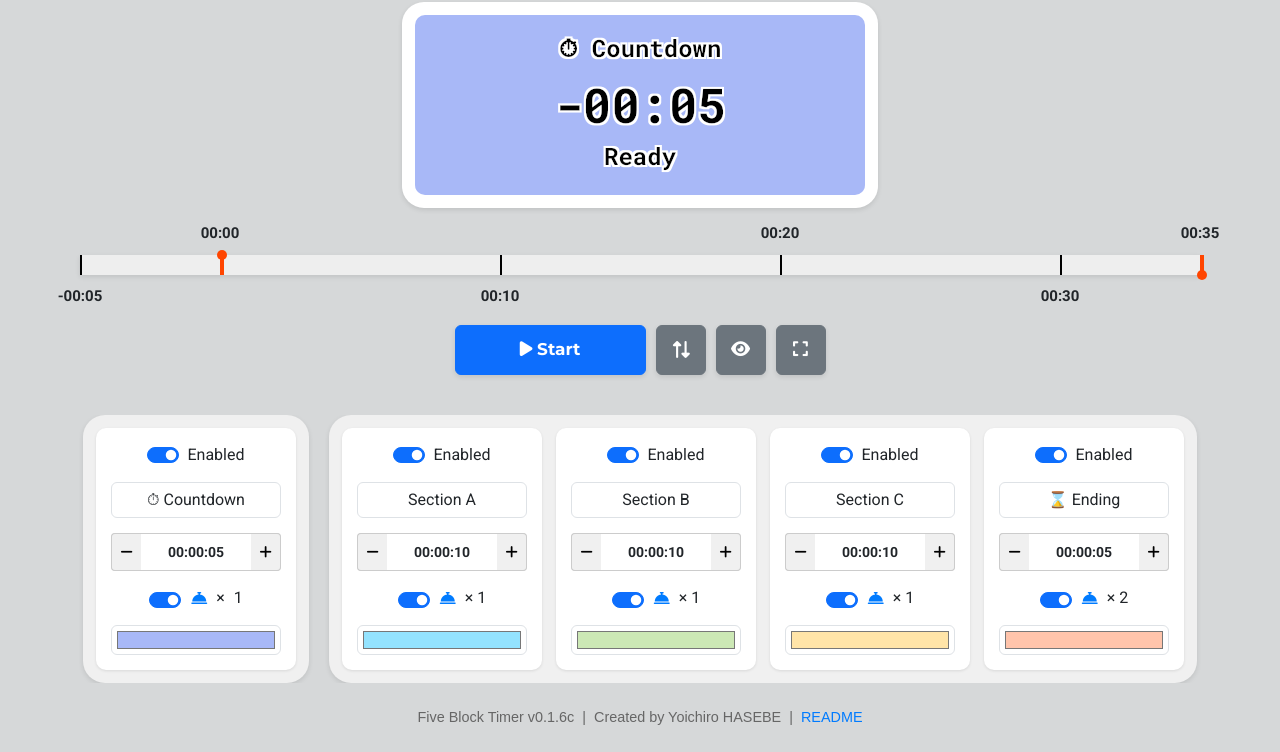
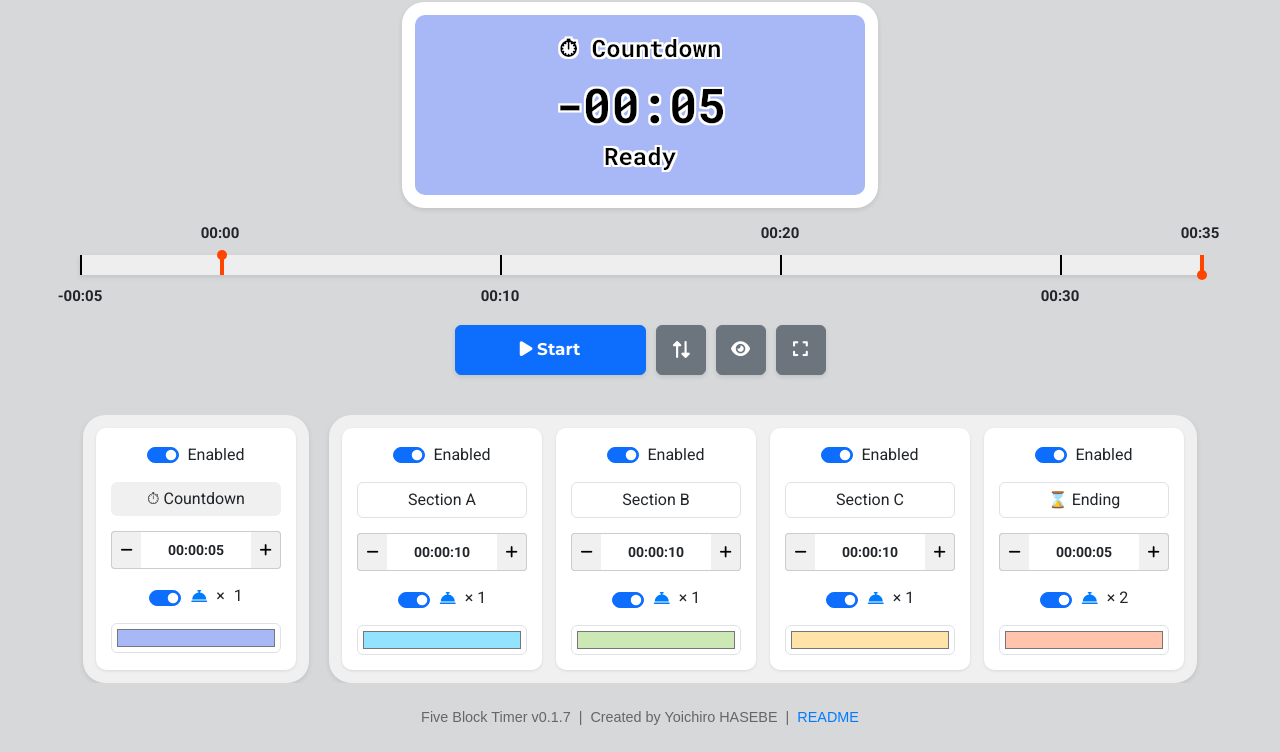
Before and after one commit to yohasebe/five-block-timer, a plain HTML site: page index.html in a window 1280 px wide. Shown: the part 66-818 px from the top of the page. Drawn offline with nearby package versions, Linux system fonts and the light colour scheme.

Commit message:
Countdown element's name made immutable

```diff
--- a/css/style.css
+++ b/css/style.css
@@ -747,3 +747,8 @@ input[type="time"]::-webkit-calendar-picker-indicator { background: none; displa
         margin-top: 0;
     }
 }
+
+#countdown-label {
+    background-color: #f0f0f0;
+    border: 0;
+}
--- a/index.html
+++ b/index.html
@@ -11,7 +11,7 @@
         <link href="https://cdn.jsdelivr.net/npm/bootstrap@5.3.0/dist/css/bootstrap.min.css" rel="stylesheet">
         <link href="https://fonts.googleapis.com/css2?family=Roboto:wght@300;400;700&family=Montserrat:wght@400;700&family=Roboto+Mono:wght@400;700;800&display=swap" rel="stylesheet">
         <link rel="stylesheet" href="https://cdnjs.cloudflare.com/ajax/libs/font-awesome/6.1.1/css/all.min.css">
-        <link rel="stylesheet" href="css/style.css?v=0.1.6c">
+        <link rel="stylesheet" href="css/style.css?v=0.1.7">
     </head>
     <body>
         <div id="header">
@@ -58,7 +58,7 @@
                             </label>
                         </div>
 
-                        <input type="text" id="countdown-label" class="form-control" value="&#x23f1; Countdown" tabindex="-1">
+                        <input type="text" id="countdown-label" class="form-control" value="&#x23f1; Countdown" disabled readonly>
                         <div class="time-input-container">
                             <button class="time-input-button" data-action="decrement"><i class="fas fa-minus"></i></button>
                             <input type="time" id="countdown" class="form-control time-input" value="00:00:05" tabindex="-1">
@@ -185,11 +185,11 @@
         <div class="footer-wrapper">
             <div id="footer-message">
                 <span id="keyboard-shortcuts"> <kbd>Space</kbd> to start/stop/resume &nbsp;|&nbsp;&nbsp;<kbd>Enter</kbd> to toggle fullscreen&nbsp;&nbsp;| &nbsp; </span>
-                <span>Five Block Timer v0.1.6c&nbsp;&nbsp;| &nbsp;Created by Yoichiro HASEBE&nbsp;&nbsp;| &nbsp;<a href="https://github.com/yohasebe/five-block-timer" target="_blank">README</a></span>
+                <span>Five Block Timer v0.1.7&nbsp;&nbsp;| &nbsp;Created by Yoichiro HASEBE&nbsp;&nbsp;| &nbsp;<a href="https://github.com/yohasebe/five-block-timer" target="_blank">README</a></span>
             </div>
         </div>
 
-        <script src="js/script.js?v=0.1.6c"></script>
+        <script src="js/script.js?v=0.1.7"></script>
         <script src="https://cdn.jsdelivr.net/npm/bootstrap@5.3.0/dist/js/bootstrap.bundle.min.js"></script>
     </body>
 </html>
```
